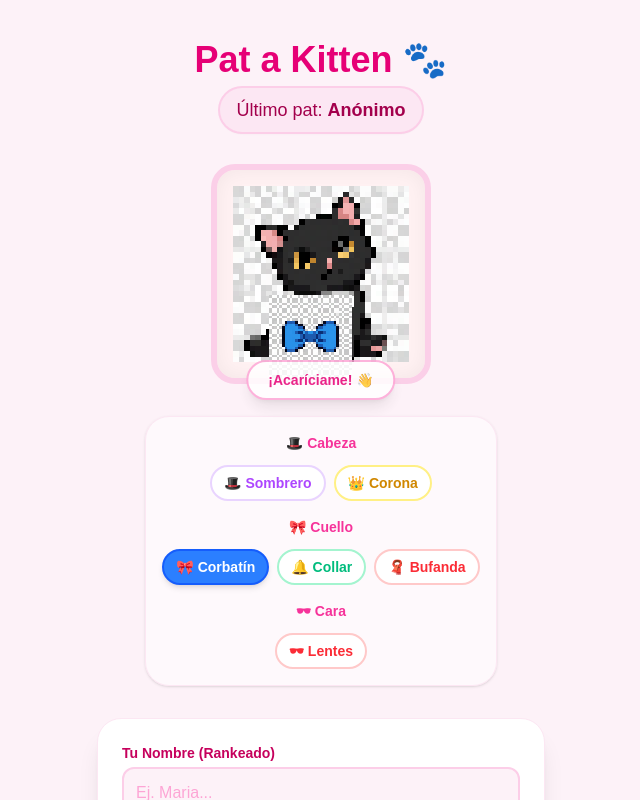
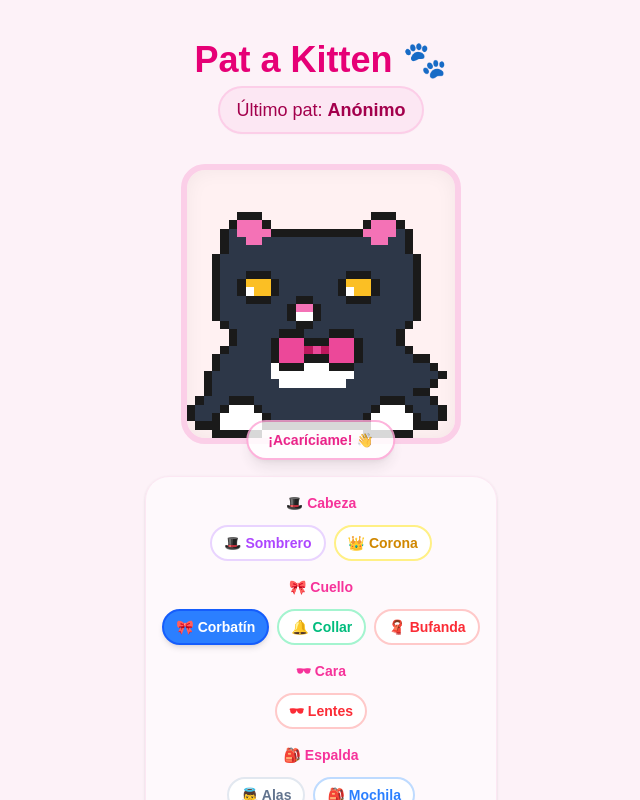
Before and after one commit to TFariasMath/patakitten, a Next.js app: page / in a window 1280 px wide. Shown: the top 800 px of the page, without its empty margins (319-959 px from the left). Built offline with nearby package versions, Linux system fonts and the light colour scheme.

Commit message:
Completely rewrite Kitten pixel art to full body CSS arrays with idle/blink animations and layers

```diff
--- a/src/components/KittenContainer.tsx
+++ b/src/components/KittenContainer.tsx
@@ -1,16 +1,41 @@
 'use client';
 
-import { useState } from 'react';
+import { useState, useEffect } from 'react';
 import PixelGrid from './PixelGrid';
 
 export default function KittenContainer({ onPat, accessories }: { onPat: () => void, accessories: string[] }) {
-    const [animating, setAnimating] = useState(false);
+    const [animFrame, setAnimFrame] = useState('idle1');
     const [hearts, setHearts] = useState<{ id: number; x: number; y: number }[]>([]);
+    const [isJumping, setIsJumping] = useState(false);
+
+    // Loop animation background loop
+    useEffect(() => {
+        let timeout: NodeJS.Timeout;
+        const playLoop = () => {
+            const rand = Math.random();
+            if (rand < 0.2) {
+                // Blink
+                setAnimFrame('blink');
+                timeout = setTimeout(() => { setAnimFrame('idle1'); playLoop(); }, 150);
+            } else if (rand < 0.5) {
+                // Tail wag / breathe
+                setAnimFrame('idle2');
+                timeout = setTimeout(() => { setAnimFrame('idle1'); playLoop(); }, 400);
+            } else {
+                // Stand still
+                setAnimFrame('idle1');
+                timeout = setTimeout(() => { playLoop(); }, 1500);
+            }
+        };
+        playLoop();
+        return () => clearTimeout(timeout);
+    }, []);
 
     const handleTouchKitten = (e: React.MouseEvent | React.TouchEvent) => {
-        // Visual pat animation
-        setAnimating(true);
-        setTimeout(() => setAnimating(false), 300);
+        const rect = (e.target as HTMLElement).getBoundingClientRect();
+
+        setIsJumping(true);
+        setTimeout(() => setIsJumping(false), 300);
 
         // Create heart particle
         let clientX = 0, clientY = 0;
@@ -35,8 +60,8 @@ export default function KittenContainer({ onPat, accessories }: { onPat: () => v
 
     return (
         <div className="relative cursor-pointer select-none flex flex-col items-center" onClick={handleTouchKitten}>
-            <div className={`transition-transform duration-100 ${animating ? 'scale-95 translate-y-1' : 'scale-100 hover:scale-105'}`}>
-                <PixelGrid activeAccessories={accessories} isAnimating={animating} />
+            <div className={`transition-transform duration-200 ${isJumping ? '-translate-y-8 scale-105' : 'translate-y-0 scale-100 hover:scale-105'}`}>
+                <PixelGrid activeAccessories={accessories} animFrame={animFrame} />
 
                 <div className="absolute -bottom-4 left-1/2 -translate-x-1/2 bg-white px-5 py-2 rounded-full shadow-lg border-2 border-pink-300 font-extrabold text-pink-600 animate-pulse text-sm whitespace-nowrap z-10 transition-transform">
                     ¡Acaríciame! 👋
--- a/src/components/PixelGrid.tsx
+++ b/src/components/PixelGrid.tsx
@@ -1,85 +1,272 @@
 import React from 'react';
 
-const ACCESSORY_CONFIG: Record<string, { src: string; style: React.CSSProperties }> = {
-    hat: {
-        src: '/acc_hat.png',
-        style: { top: '-30%', left: '10%', width: '55%' }
-    },
-    crown: {
-        src: '/acc_crown.png',
-        style: { top: '-25%', left: '15%', width: '45%' }
-    },
-    glasses: {
-        src: '/acc_glasses.png',
-        style: { top: '25%', left: '15%', width: '55%' }
-    },
-    bowtie: {
-        src: '/acc_bowtie.png',
-        style: { top: '60%', left: '25%', width: '40%' }
-    },
-    collar: {
-        src: '/acc_collar.png',
-        style: { top: '62%', left: '15%', width: '55%' }
-    },
-    scarf: {
-        src: '/acc_scarf.png',
-        style: { top: '55%', left: '10%', width: '60%' }
-    }
+const COLOR_MAP: Record<string, string> = {
+    ' ': 'transparent',
+    '0': '#1a1a1a', // Black outline
+    '1': '#2d3748', // Black base fur
+    '2': '#4a5568', // Lighter fur shading
+    '3': '#ffffff', // White
+    '4': '#fbbf24', // Yellow eyes (base)
+    '5': '#f472b6', // Pink (ears, nose, paw pads)
+    '6': '#ec4899', // Darker pink
+    // Hat
+    'H': '#8b5cf6', // purple hat
+    'h': '#c4b5fd', // light purple hat band
+    // Glasses
+    'G': '#111827', // dark glasses frame/lens
+    'g': '#f3f4f6', // glasses reflection
+    // Scarf
+    'S': '#ef4444', // red scarf
+    's': '#fca5a5', // light red
+    // Crown
+    'C': '#fbbf24', // gold
+    'c': '#fef3c7', // light gold
+    'E': '#10b981', // emerald
+    // Wings
+    'W': '#e5e7eb', // Wing base
+    'w': '#d1d5db', // Wing shading
+    // Backpack
+    'B': '#3b82f6', // blue backpack
+    'b': '#93c5fd', // backpack highlight
+    // Bowtie
+    'X': '#ec4899', // bow color
+    'x': '#be185d',
 };
 
-export default function PixelGrid({ activeAccessories, isAnimating }: { activeAccessories: string[], isAnimating: boolean }) {
+const EMPTY_LINE = "                                ";
+
+export const PIXEL_LAYERS = {
+    idle1: [
+        EMPTY_LINE, EMPTY_LINE, EMPTY_LINE, EMPTY_LINE, EMPTY_LINE,
+        "      000             000       ",
+        "     05550           05550      ",
+        "    01555500000000000555510     ",
+        "    01155111111111111155110     ",
+        "    01111111111111111111110     ",
+        "   0111111111111111111111110    ",
+        "   0111111111111111111111110    ",
+        "   0111000111111111000111110    ",
+        "   0110444011111110444011110    ",
+        "   0110344011111110344011110    ",
+        "   0111000111001111000111110    ",
+        "   0111111110550111111111110    ",
+        "   0111111110330111111111110    ",
+        "    01111111100111111111110     ",
+        "     011111111111111111110      ",
+        "     011111111111111111110      ",
+        "    01111111333333111111110     ",
+        "   01111113333333333111111100   ",
+        "   011111133333333331111111110  ",
+        "  01111111333333333311111111110 ",
+        "  0111111113333333311111111110  ",
+        "  011111111111111111111111100   ",
+        " 01110001111111111111110001110  ",
+        "0111033301111111111111033301110 ",
+        "0110333330111111111110333330110 ",
+        " 00033333000000000000033333000  ",
+        "   000000            000000     "
+    ],
+    idle2: [
+        EMPTY_LINE, EMPTY_LINE, EMPTY_LINE, EMPTY_LINE, EMPTY_LINE,
+        "      000             000       ",
+        "     05550           05550      ",
+        "    01555500000000000555510     ",
+        "    01155111111111111155110     ",
+        "    01111111111111111111110     ",
+        "   0111111111111111111111110    ",
+        "   0111111111111111111111110    ",
+        "   0111000111111111000111110    ",
+        "   0110444011111110444011110    ",
+        "   0110344011111110344011110    ",
+        "   0111000111001111000111110    ",
+        "   0111111110550111111111110    ",
+        "   0111111110011111111111110    ",
+        "    01111111103301111111110     ",
+        "     011111111111111111110  0   ",
+        "     011111113333331111110 010  ",
+        "    01111113333333333111110110  ",
+        "   011111133333333331111111110  ",
+        "   01111113333333333311111110   ",
+        "  01111111133333333111111110    ",
+        "  0111111111111111111111110     ",
+        "  011111111111111111111110      ",
+        " 01110001111111111111110001110  ",
+        "0111033301111111111111033301110 ",
+        "0110333330111111111110333330110 ",
+        " 00033333000000000000033333000  ",
+        "   000000            000000     "
+    ],
+    blink: [
+        EMPTY_LINE, EMPTY_LINE, EMPTY_LINE, EMPTY_LINE, EMPTY_LINE,
+        "      000             000       ",
+        "     05550           05550      ",
+        "    01555500000000000555510     ",
+        "    01155111111111111155110     ",
+        "    01111111111111111111110     ",
+        "   0111111111111111111111110    ",
+        "   0111111111111111111111110    ",
+        "   0111111111111111111111110    ",
+        "   0111000111111111000111110    ",
+        "   0111111111111111111111110    ",
+        "   0111111111001111111111110    ",
+        "   0111111110550111111111110    ",
+        "   0111111110330111111111110    ",
+        "    01111111100111111111110     ",
+        "     011111111111111111110      ",
+        "     011111111111111111110      ",
+        "    01111111333333111111110     ",
+        "   01111113333333333111111100   ",
+        "   011111133333333331111111110  ",
+        "  01111111333333333311111111110 ",
+        "  0111111113333333311111111110  ",
+        "  011111111111111111111111100   ",
+        " 01110001111111111111110001110  ",
+        "0111033301111111111111033301110 ",
+        "0110333330111111111110333330110 ",
+        " 00033333000000000000033333000  ",
+        "   000000            000000     "
+    ],
+    hat: [
+        "            0000000             ",
+        "           0HHHHHHH0            ",
+        "           0HHHHHHH0            ",
+        "           0hhhhhhh0            ",
+        "         000HHHHHHH000          ",
+        "         0HHHHHHHHHHH0          ",
+        "         0000000000000          ",
+        ...Array(25).fill(EMPTY_LINE)
+    ],
+    crown: [
+        EMPTY_LINE,
+        "          0  0  0               ",
+        "         0C00C00C0              ",
+        "         0CC0C0CC0              ",
+        "         0CE0c0EC0              ",
+        "         0CCCCCCC0              ",
+        "         000000000              ",
+        ...Array(24).fill(EMPTY_LINE)
+    ],
+    glasses: [
+        ...Array(12).fill(EMPTY_LINE),
+        "       00000       00000        ",
+        "     00GGGGG0000000GGGGG00      ",
+        "    0gGGGGGGG0    0gGGGGGGG0    ",
+        "    0GGGGGGGG0    0GGGGGGGG0    ",
+        "     00000000      00000000     ",
+        ...Array(15).fill(EMPTY_LINE)
+    ],
+    scarf: [
+        ...Array(19).fill(EMPTY_LINE),
+        "        000000000000000         ",
+        "       0SsSsSsSsSsSsSsS0        ",
+        "       0SSSSSSSSSSSSSSS0        ",
+        "       00000000000S00000        ",
+        "                  0S0           ",
+        "                  000           ",
+        ...Array(7).fill(EMPTY_LINE)
+    ],
+    bowtie: [
+        ...Array(19).fill(EMPTY_LINE),
+        "           000   000            ",
+        "          0XXX000XXX0           ",
+        "          0XXXxXxXXX0           ",
+        "          0XXX000XXX0           ",
+        "           000   000            ",
+        ...Array(8).fill(EMPTY_LINE)
+    ],
+    collar: [
+        ...Array(19).fill(EMPTY_LINE),
+        "         00000000000000         ",
+        "         0EEEEEEEEEEEE0         ",
+        "             00000              ",
+        "            0CCCCC0             ",
+        "             00000              ",
+        ...Array(8).fill(EMPTY_LINE)
+    ],
+    wings: [
+        ...Array(11).fill(EMPTY_LINE),
+        "  0000                   0000   ",
+        " 0WWWW0                 0WWWW0  ",
+        " 0WwwW0                 0wwWW0  ",
+        " 0WwwW0                 0wwWW0  ",
+        "  0wW0                   0Ww0   ",
+        "  000                     000   ",
+        ...Array(15).fill(EMPTY_LINE)
+    ],
+    backpack: [
+        ...Array(11).fill(EMPTY_LINE),
+        " 00000                   00000  ",
+        "0BBbBB0                 0bBBB0 ",
+        "0BBbBB0                 0bBBB0 ",
+        "0BBbBB0                 0bBBB0 ",
+        "0BBBBB0                 0BBBBB0 ",
+        " 00000                   00000  ",
+        ...Array(15).fill(EMPTY_LINE)
+    ]
+};
+
+const Z_INDEX: Record<string, string[]> = {
+    background: ['wings', 'backpack'],
+    foreground: ['scarf', 'collar', 'bowtie', 'glasses', 'hat', 'crown']
+};
+
+export default function PixelGrid({ activeAccessories, animFrame }: { activeAccessories: string[], animFrame: string }) {
+    const width = 32;
+    const height = 32;
+    const finalPixels = Array(height).fill(0).map(() => Array(width).fill(' '));
+
+    const applyLayer = (layerData: string[]) => {
+        if (!layerData) return;
+        for (let y = 0; y < height; y++) {
+            for (let x = 0; x < width; x++) {
+                const char = layerData[y]?.[x] || ' ';
+                if (char !== ' ') {
+                    finalPixels[y][x] = char;
+                }
+            }
+        }
+    };
+
+    // 1. Draw Background Accessories (Wings, Backpack)
+    Z_INDEX.background.forEach(acc => {
+        if (activeAccessories.includes(acc)) applyLayer(PIXEL_LAYERS[acc as keyof typeof PIXEL_LAYERS]);
+    });
+
+    // 2. Draw Cat Base Frame
+    applyLayer(PIXEL_LAYERS[animFrame as keyof typeof PIXEL_LAYERS] || PIXEL_LAYERS.idle1);
+
+    // 3. Draw Foreground Accessories (Hats, Scarf, etc.)
+    Z_INDEX.foreground.forEach(acc => {
+        if (activeAccessories.includes(acc)) applyLayer(PIXEL_LAYERS[acc as keyof typeof PIXEL_LAYERS]);
+    });
+
     return (
         <div
-            className="relative overflow-visible"
+            className="grid gap-0"
             style={{
-                width: '220px',
-                height: '220px',
+                gridTemplateColumns: `repeat(${width}, 1fr)`,
+                gridTemplateRows: `repeat(${height}, 1fr)`,
+                width: '280px',
+                height: '280px',
                 backgroundColor: '#FFF1F2',
                 borderRadius: '24px',
                 boxShadow: 'inset 0 0 20px rgba(0,0,0,0.05)',
                 border: '6px solid #FBCFE8',
-                margin: '0 auto',
-                display: 'flex',
-                alignItems: 'center',
-                justifyContent: 'center'
+                margin: '0 auto'
             }}
         >
-            {/* Base kitten */}
-            <img
-                src="/kitten.png"
-                alt="Pixel art kitten"
-                className={`transition-transform duration-150 ${isAnimating ? 'scale-90' : 'scale-100'}`}
-                style={{
-                    width: '85%',
-                    height: '85%',
-                    objectFit: 'contain',
-                    imageRendering: 'pixelated',
-                    position: 'relative',
-                    zIndex: 1
-                }}
-                draggable={false}
-            />
-
-            {/* Accessory overlays */}
-            {activeAccessories.map(acc => {
-                const config = ACCESSORY_CONFIG[acc];
-                if (!config) return null;
-                return (
-                    <img
-                        key={acc}
-                        src={config.src}
-                        alt={acc}
-                        className={`absolute pointer-events-none transition-transform duration-150 ${isAnimating ? 'scale-90' : 'scale-100'}`}
+            {finalPixels.map((row, y) =>
+                row.map((colorKey, x) => (
+                    <div
+                        key={`${x}-${y}`}
                         style={{
-                            ...config.style,
-                            objectFit: 'contain',
-                            imageRendering: 'pixelated',
-                            zIndex: 2
+                            backgroundColor: COLOR_MAP[colorKey] || 'transparent',
+                            width: '100%',
+                            height: '100%'
                         }}
-                        draggable={false}
                     />
-                );
-            })}
+                ))
+            )}
         </div>
     );
 }
```
Also changed, not shown: src/app/page.tsx (+19 -0 lines).
